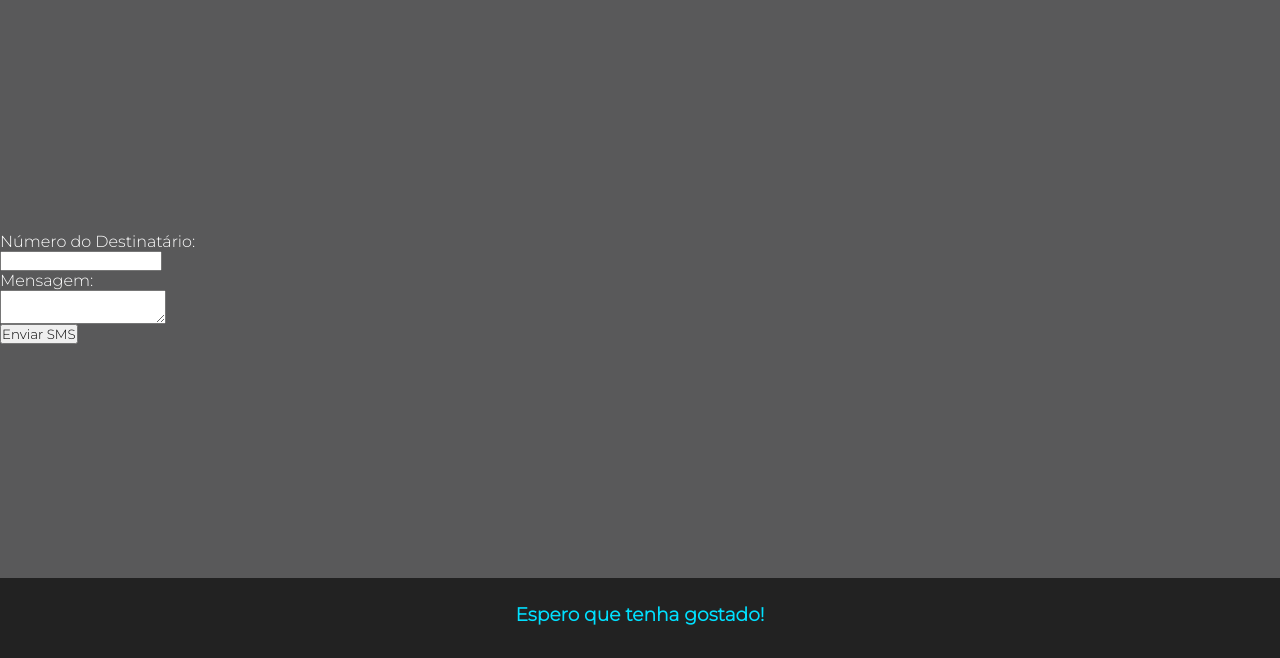
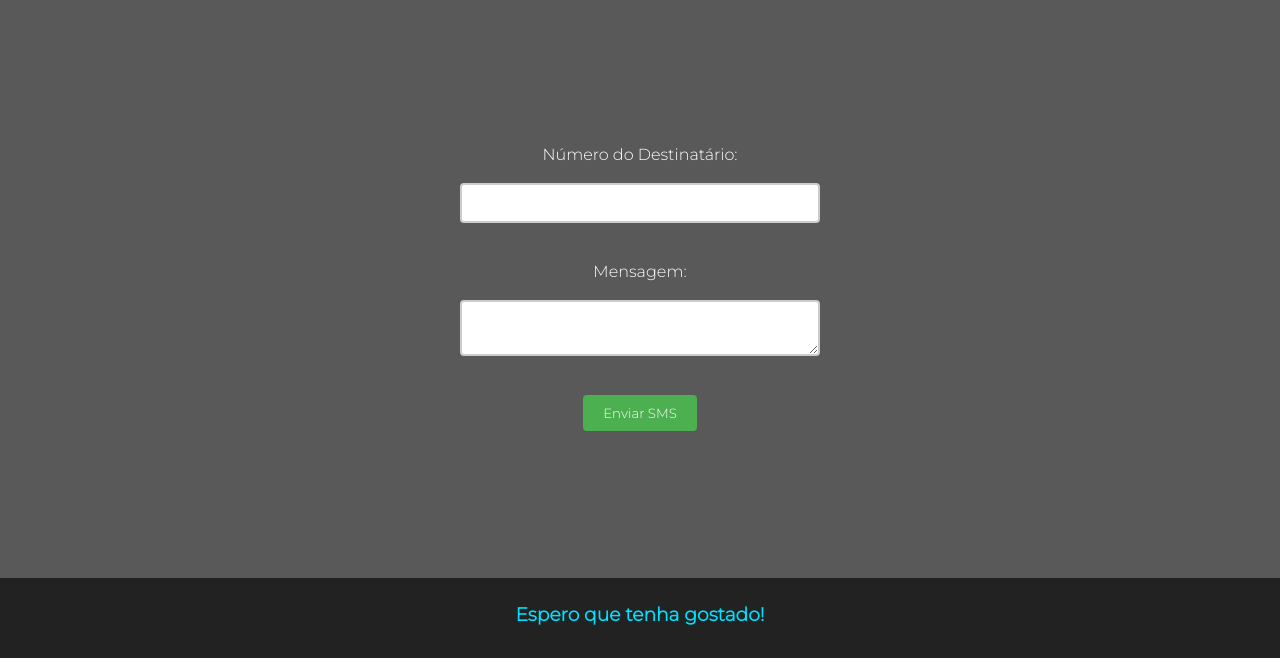
Before and after one commit to joaomatalves/RoupApp, a plain HTML site: page ac_02/index.html in a window 1280 px wide. Shown: the part 142-800 px from the top of the page. Drawn offline with Linux system fonts and the light colour scheme.

Commit message:
Css main Roupaap

```diff
--- a/ac_02/css/main.css
+++ b/ac_02/css/main.css
@@ -7,6 +7,48 @@ main body form {
 
   /* MAIN CONTENT ============*/
 
+  #enviar-sms-form {
+    display: flex;
+    flex-direction: column;
+    align-items: center;
+    justify-content: center;
+    margin: auto;
+    max-width: 400px;
+    padding: 20px;
+  }
+
+
+
+
+
+  input[type="text"],
+  textarea {
+    width: 100%;
+    padding: 10px;
+    margin-bottom: 20px;
+    border: 2px solid #ccc;
+    border-radius: 4px;
+    box-sizing: border-box;
+  }
+
+  button[type="button"] {
+    background-color: #4CAF50;
+    color: white;
+    padding: 10px 20px;
+    border: none;
+    border-radius: 4px;
+    cursor: pointer;
+    transition: background-color 0.3s;
+  }
+
+  button[type="button"]:hover {
+    background-color: #3e8e41;
+  }
+
+
+
+
+
   main body form{
     display: flex;
     flex-direction: column;
@@ -15,7 +57,7 @@ main body form {
   }
 
   main body form{
-    margin-bottom: 1.5%;
+    margin-bottom: center;
     font-size: 2.2em;
   }
 
@@ -32,7 +74,7 @@ main body form {
   }
 
  main body form{
-    width: 75%;
+    width: 100%;
     font-size: 1.8em;
     font-weight: 300;
     margin-bottom: 40%;
```
